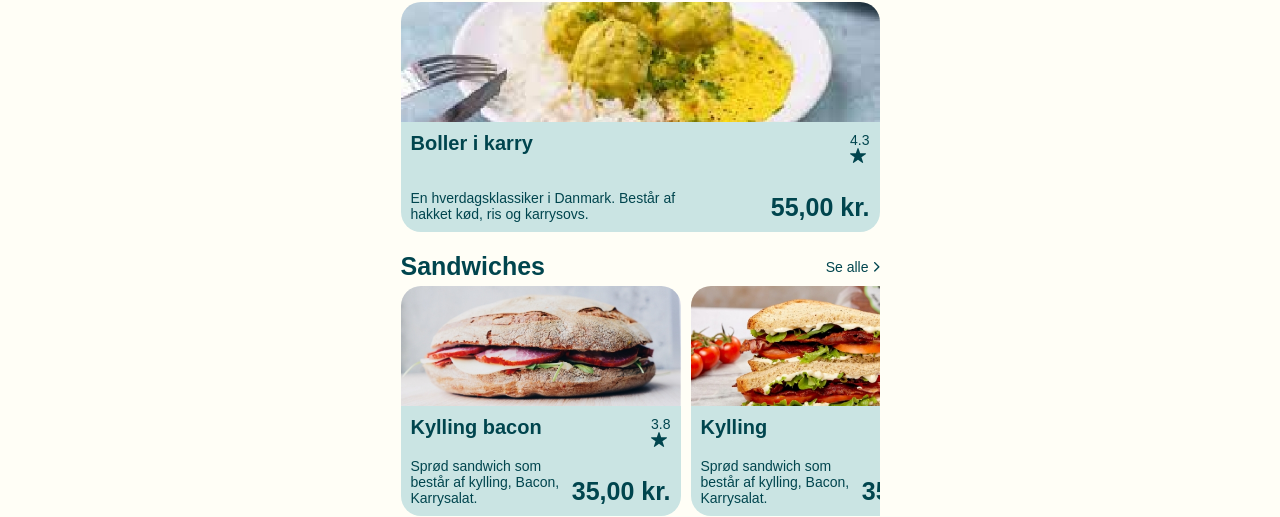
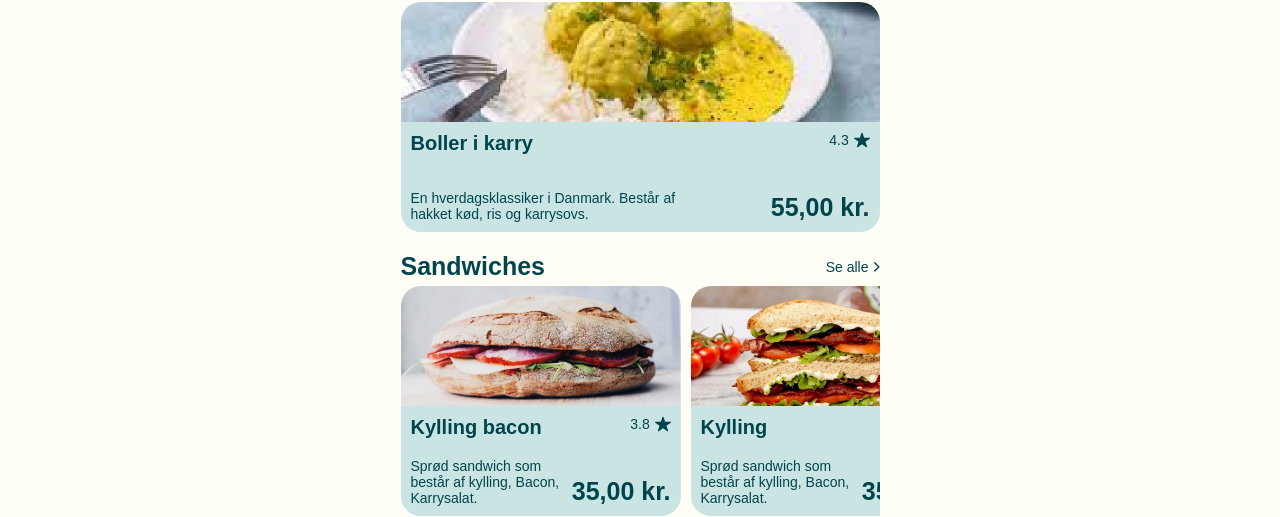
Before and after one commit to Kristoffer-Staugaard/projekt-4, a plain HTML site: page index.html in a window 1280 px wide. Shown: the part 122-639 px from the top of the page. Drawn offline with Linux system fonts and the light colour scheme; a web font is replaced by a local one.

Commit message:
fejl rettelse

```diff
--- a/stylesheet.css
+++ b/stylesheet.css
@@ -169,6 +169,14 @@ a {
             align-items: flex-end;
         }
 
+            .rating-wrapper {
+                display: flex;
+            }
+
+                .star-img {
+                    margin-left: 5px;
+                }
+
     .product {
         width: 280px;
         margin-right: 10px;
```
